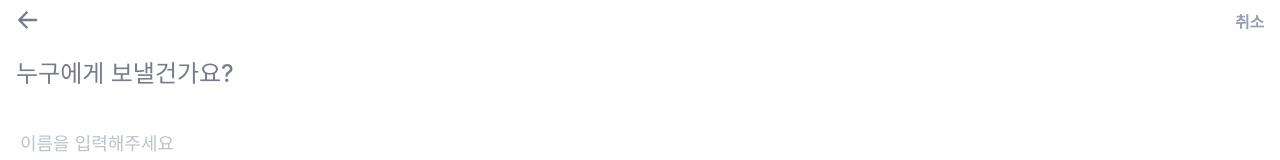
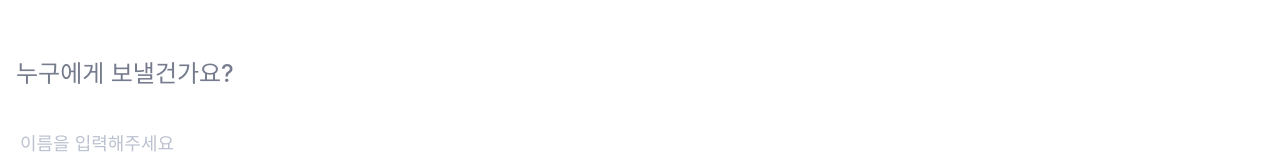
Before and after one commit to depromeet/ggogeet-client, a Next.js app: page /letter-write in a window 1280 px wide. Shown: the top 160 px of the page. Built offline with nearby package versions, Linux system fonts and the light colour scheme; a web font is replaced by a local one.

Commit message:
💄 편지 작성 - 네브바 뒤로가기 아이콘 수정, 불필요 item 삭제

```diff
--- a/src/components/common/TopNavigation/atoms/styled.ts
+++ b/src/components/common/TopNavigation/atoms/styled.ts
@@ -8,8 +8,8 @@ const NavItemContainer = styled.div<{ width?: number; height?: number }>`
     width &&
     height &&
     `
-    width: ${width}px,
-    height: ${height}px
+    width: ${width}px;
+    height: ${height}px;
   `};
 `;
 
--- a/src/components/features/LetterWrite/InputRecipient/Layout/index.tsx
+++ b/src/components/features/LetterWrite/InputRecipient/Layout/index.tsx
@@ -1,8 +1,5 @@
 import TopNavigation from "@/src/components/common/TopNavigation";
-import {
-  NavBack,
-  NavCancel,
-} from "@/src/components/common/TopNavigation/Atoms";
+import { NavBack } from "@/src/components/common/TopNavigation/Atoms";
 import { ReactNode } from "react";
 import * as S from "../styled";
 
@@ -15,7 +12,7 @@ const LetterWriteInputRecipientLayout = ({
 }: ILetterWriteInputRecipientLayout) => {
   return (
     <S.LetterWriteInputRecipientLayoutWrapper>
-      <TopNavigation leftElem={<NavBack />} rightElem={<NavCancel />} />
+      <TopNavigation leftElem={<NavBack />} />
       {children}
     </S.LetterWriteInputRecipientLayoutWrapper>
   );
```
Also changed, not shown: public/icons/icon__nav-back.svg.
